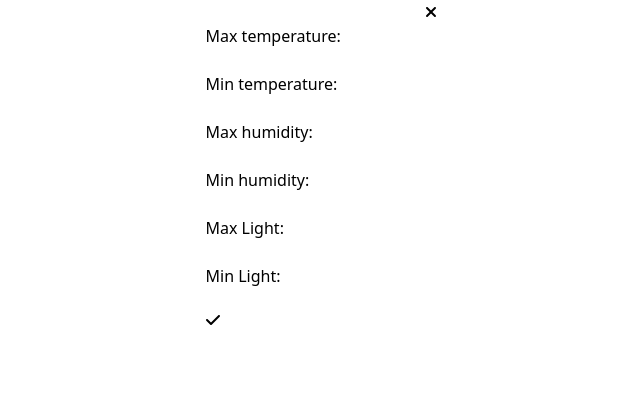
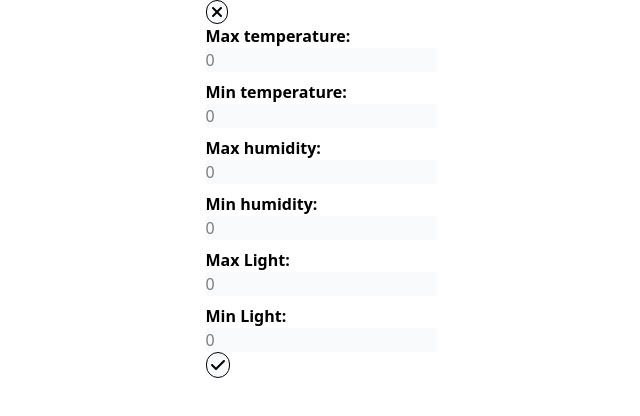
Before and after one commit to YvesStraten/MyGarden, a React (Vite) app: page /settings in a window 1280 px wide. Shown: the top 416 px of the page, without its empty margins (319-959 px from the left). Built offline with nearby package versions, Linux system fonts and the light colour scheme.

Commit message:
Use tailwind for settings dashboard

```diff
--- a/src/components/Dashboard.tsx
+++ b/src/components/Dashboard.tsx
@@ -3,7 +3,6 @@ import { useState } from "react";
 import { Link } from "react-router-dom";
 import { faCog } from "@fortawesome/free-solid-svg-icons";
 import Display from "./Display";
-// import "./Dashboard.css";
 import { dashboard } from "../types/types";
 import { Data, Setting } from "../bindings";
 import SettingContainer from "./SettingContainer";
@@ -14,7 +13,7 @@ const Dashboard = ({ tahanData, settingsData }: dashboard) => {
 
   return (
     <>
-      <div className="header border flex place-content-center flex-row p-3 m-auto rounded-full w-1/6 my-5 gap-5">
+      <div className="border flex place-content-center flex-row p-3 m-auto rounded-full w-1/6 my-5 gap-5">
         <h1 className="font-bold">Data Tahan-Tahan</h1>
         <Link
           to="/settings"
--- a/src/components/settings.tsx
+++ b/src/components/Settings.tsx
@@ -1,12 +1,11 @@
 import { faCheck, faXmark } from "@fortawesome/free-solid-svg-icons";
 import { FontAwesomeIcon } from "@fortawesome/react-fontawesome";
 import { Link, useNavigate } from "react-router-dom";
-import "./settings.css";
 import { useState } from "react";
 import { formtype } from "../types/types";
 
 /* Array of all the possible inputs */
-const Fields = [
+const fields = [
   {
     label: "Max temperature:",
     type: "number",
@@ -56,7 +55,7 @@ const Settings = () => {
     minlight: "",
   });
 
-  const handleChange = (event: any) => {
+  const handleChange = (event: React.ChangeEvent<HTMLInputElement>) => {
     const { name, value } = event.target;
     setFormData((prevFormData) => ({
       ...prevFormData,
@@ -64,11 +63,11 @@ const Settings = () => {
     }));
   };
 
-  const updateSettings = async (event: any) => {
+  const updateSettings = async (event: React.MouseEvent<HTMLButtonElement>) => {
     /* 		Updates settings by adding them each as a query
-		Param to the request */
+		params to the request */
     event?.preventDefault();
-    let base = new URL(
+    const base = new URL(
       "https://api.thingspeak.com/update?api_key=KREIMHGC02O4Z5OU",
     );
 
@@ -87,24 +86,31 @@ const Settings = () => {
   };
 
   return (
-    <div className="formSettings">
+    <div className="flex flex-col items-center">
       <form>
-        <div className="icon">
-          <Link to="/" id="X">
+        <Link
+          to="/"
+          id="X"
+          className="border rounded-full pr-1 pl-1 bg-gray-50 hover:bg-gray-200"
+        >
           <FontAwesomeIcon icon={faXmark} />
         </Link>
-        </div>
-        {Fields.map((field) => {
+        <div className="flex flex-col gap-2">
+          {fields.map((field) => {
             /* Maps over all of the fields possible to make a form */
             const value = formData[field.id as keyof formtype];
             return (
               <div key={field.id}>
-              <label htmlFor={field.id}>{field.label}</label>
+                <label htmlFor={field.id} className="font-bold">
+                  {field.label}
+                </label>
                 <br />
                 <input
                   id={field.id}
                   type={field.type}
                   onChange={handleChange}
+                  className="bg-gray-50"
+                  placeholder="0"
                   value={value}
                   name={field.id}
                   required
@@ -113,7 +119,12 @@ const Settings = () => {
               </div>
             );
           })}
-        <button type="submit" className="submit" onClick={updateSettings}>
+        </div>
+        <button
+          type="submit"
+          className="border rounded-full pr-1 pl-1 bg-gray-50 hover:bg-gray-200"
+          onClick={updateSettings}
+        >
           <FontAwesomeIcon icon={faCheck} />
         </button>
       </form>
--- a/src/components/settings.css
+++ /dev/null
@@ -1,17 +0,0 @@
-.formSettings {
-  display: flex;
-  align-items: center;
-  justify-content: center;
-  flex-direction: column;
-}
-
-.icon {
-  align-self: flex-end;
-  text-align: right;
-}
-
-.submit {
-  display: flex;
-  align-items: center;
-  justify-content: center;
-}
--- a/src/main.tsx
+++ b/src/main.tsx
@@ -3,7 +3,7 @@ import ReactDOM from "react-dom/client";
 import App from "./App";
 import "./styles.css";
 import { RouterProvider, createBrowserRouter } from "react-router-dom";
-import Settings from "./components/settings";
+import Settings from "./components/Settings";
 
 const router = createBrowserRouter([
   {
```
Also changed, not shown: src/types/types.tsx (+6 -6 lines). Lines whose indentation alone changed are shown as unchanged.
